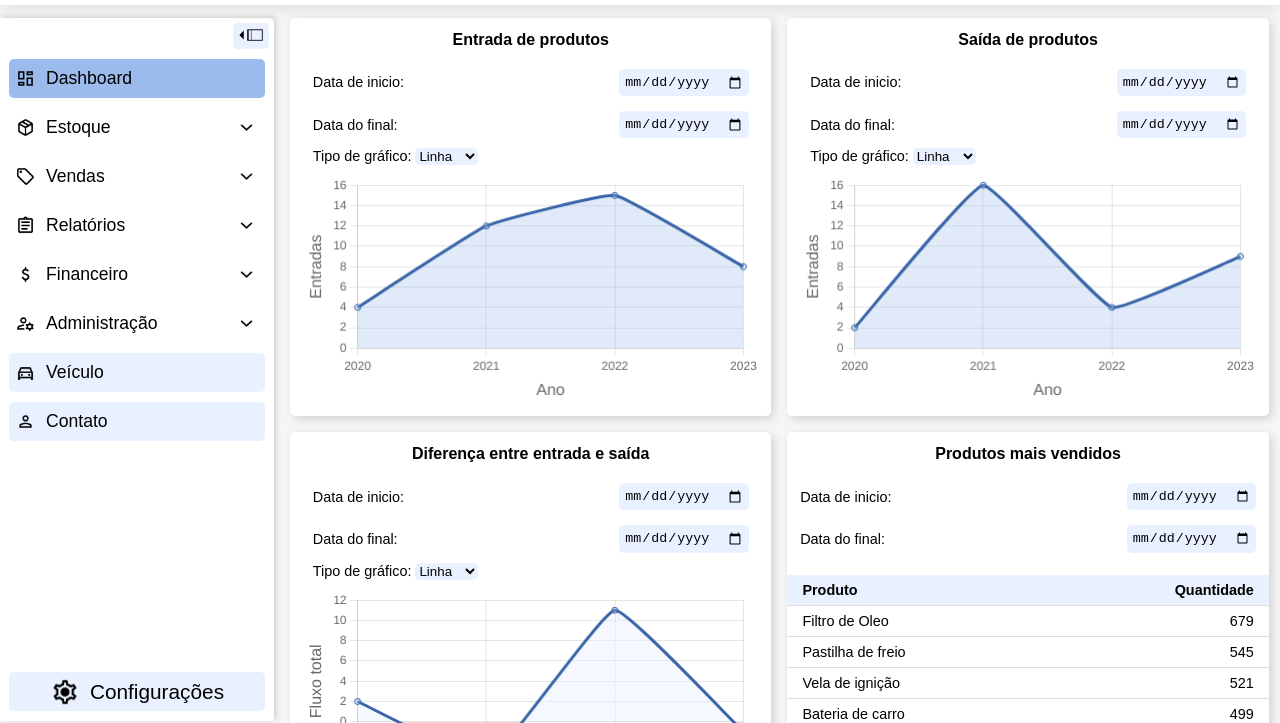
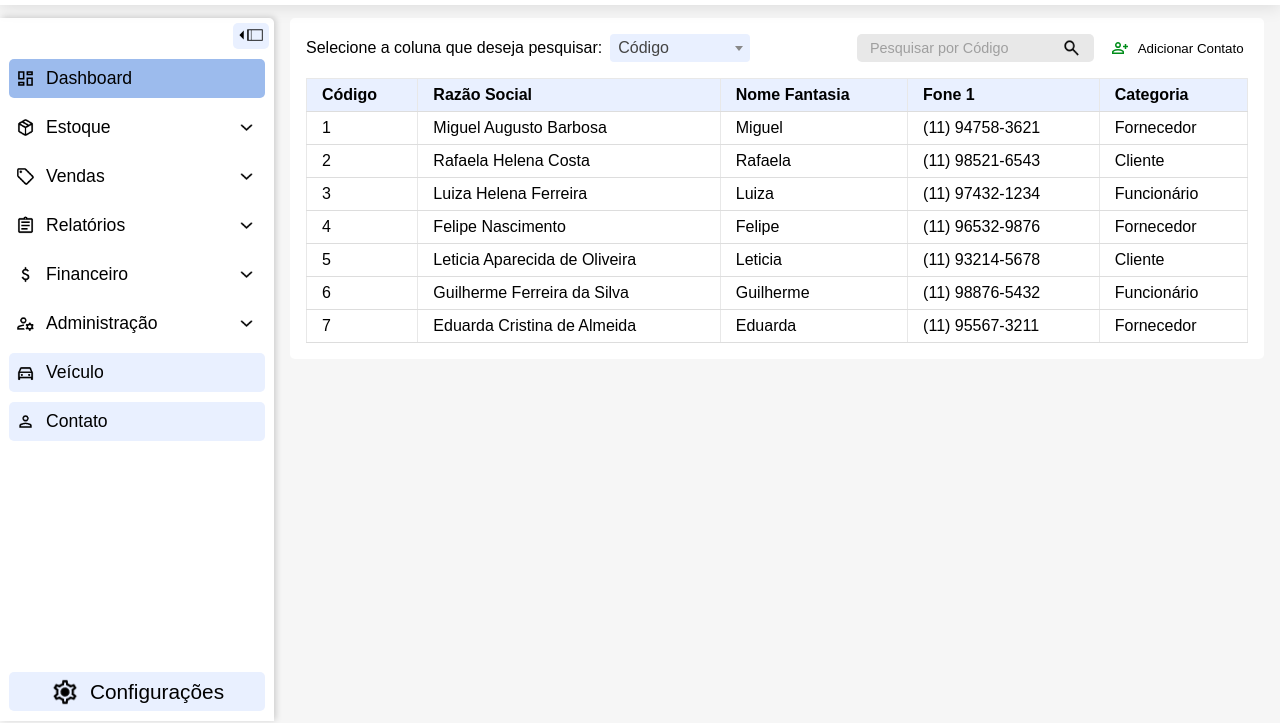
Before and after one commit to matheushnunes/SGA_ONLINE_fork, a plain HTML site: page Principal/principal.html in a window 1280 px wide. Shown: the part 77-800 px from the top of the page. Drawn offline with nearby package versions, Linux system fonts and the light colour scheme.

Commit message:
Começando tela de criação de contatos

```diff
--- a/estilos/principal.css
+++ b/estilos/principal.css
@@ -11,6 +11,11 @@
     box-sizing: border-box;
     padding: 0px;
     margin: 0px;
+}
+button {
+    background-color: transparent;
+    border: none;
+    cursor: pointer;
 }
 a {
     color: var(--secundaria);
--- a/modulos/contato/contato.css
+++ b/modulos/contato/contato.css
@@ -31,6 +31,18 @@
     background-color: var(--azul-1) !important;
 }
 
+.container_campo_pesquisa_btn {
+    display: flex;
+    align-items: center;
+}
+
+.add_person {
+    display: flex;
+    align-items: center;
+    gap: 0.5rem;
+    width: 9rem;
+    margin-left: 1rem;
+}
 #campo_pesquisa_contato {
     height: 1.7rem;
     padding: 0 .8rem;
@@ -38,6 +50,7 @@
     min-width: 160px;
     max-width: 300px;
     flex: 1 1 245px;
+    margin: auto;
 }
 
 #campo_pesquisa_contato img {
--- a/modulos/contato/contato.html
+++ b/modulos/contato/contato.html
@@ -10,9 +10,12 @@
                 <option value="categoria">Categoria</option>
             </select>
         </div>
-        <div class="campo_pesquisa" id="campo_pesquisa_contato">
-            <input id="input_pesquisa_tabela" type="text" placeholder="Pesquisar por Código" class="input_pesquisa">
-            <img id="icone_pesquisa" src="../imagens/icone_pesquisa.png" alt="icone_p  esquisa">
+        <div class="container_campo_pesquisa_btn">
+            <div class="campo_pesquisa" id="campo_pesquisa_contato">
+                <input id="input_pesquisa_tabela" type="text" placeholder="Pesquisar por Código" class="input_pesquisa">
+                <img id="icone_pesquisa" src="../imagens/icone_pesquisa.png" alt="icone_p  esquisa">
+            </div>
+            <button class="add_person"><img src="../../imagens/person_add.svg" alt="Icone Adicionar Contato"><span>Adicionar Contato</span></button>
         </div>
     </div>
     <div class="container_tabela">
--- a/scripts/javaScript.js
+++ b/scripts/javaScript.js
@@ -10,7 +10,7 @@ btns_modulos.forEach(e =>{
   })
 })
 
-carregarConteudo("dashboard/dashboard.html") // Carrega por padrão assim que a página for carregada o dashboard
+carregarConteudo("contato/contato.html") // Carrega por padrão assim que a página for carregada o dashboard
 
 // Função carregar conteúdo html dos módulos
 function carregarConteudo(url) {
```
Also changed, not shown: imagens/person_add.svg (added).
